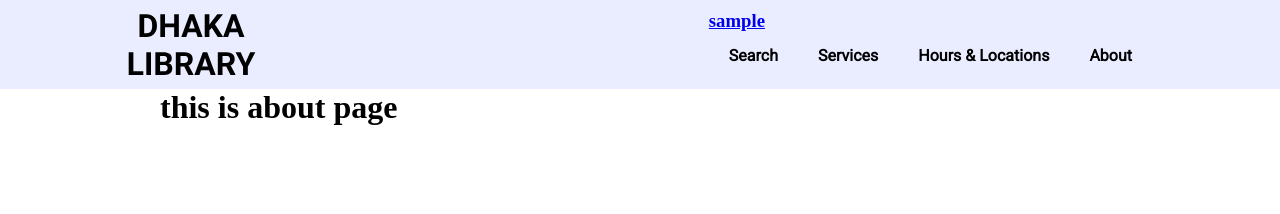
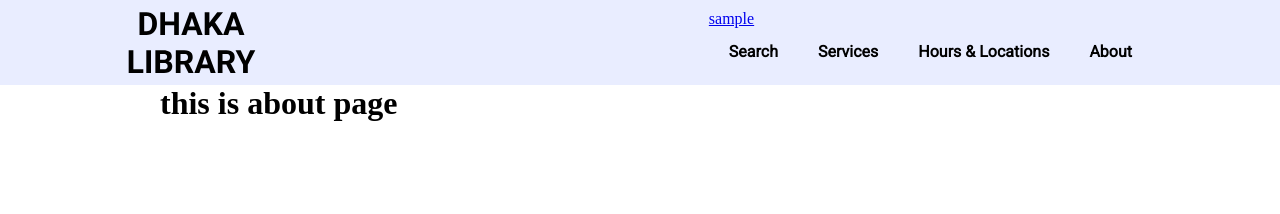
Before and after one commit to meshiyet/CSE311_PROJECT_GROUP13, a PHP site: page /about.php in a window 1280 px wide. Shown: the top 214 px of the page. Run offline with PHP 8.4, Linux system fonts and the light colour scheme; the visitor is signed in with stand-in values (Sample User, id 1).

Commit message:
last commit of 02/08/2022

```diff
--- a/CSS/navbar.css
+++ b/CSS/navbar.css
@@ -92,3 +92,12 @@
   .dropdown:hover .dropdown-content {
     display: block;
   }
+  /*Tahmid Added*/
+    .username{
+    border: 2px solid red;
+    /*text-transform: uppercase;*/
+  }
+  .username a:hover{
+    color: red;
+    text-decoration: underline;
+  }
--- a/CSS/style.css
+++ b/CSS/style.css
@@ -65,3 +65,7 @@
   .button:hover {
     background-color: rgba(199, 139, 255, 0.8);
   }
+  .usernameHead{
+    border: 2px solid red;
+    text-transform: uppercase;
+  }
--- a/navbar.php
+++ b/navbar.php
@@ -17,7 +17,7 @@
         if(isset($_SESSION['username']))
         {
             $username = $_SESSION['username'];
-            echo "<h1 class='top-nav'><a href = 'user_profile.php'>$username</a></h1>";
+            echo "<div class='usernameHead'> <a href = 'user_profile.php'>$username</a> </div>";
         }
         else
         {
```
